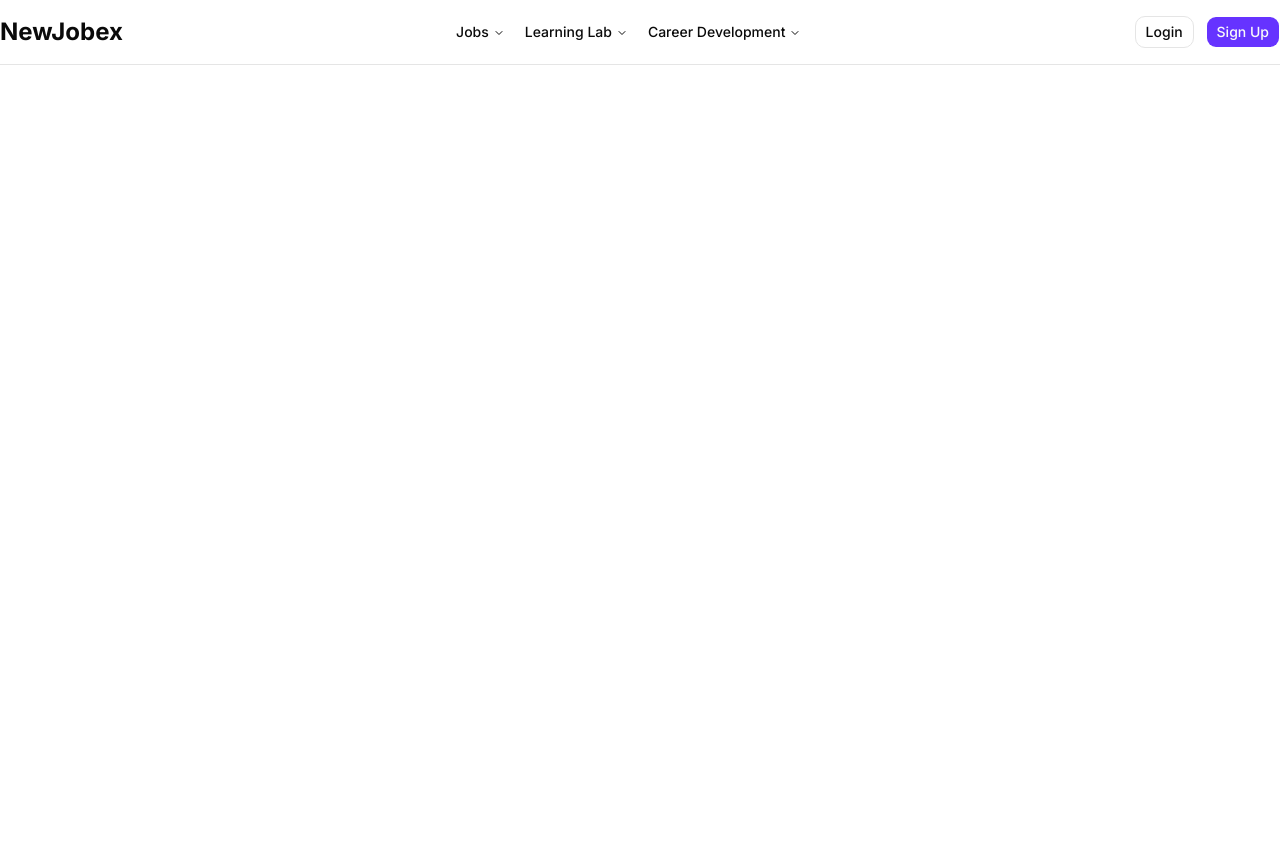
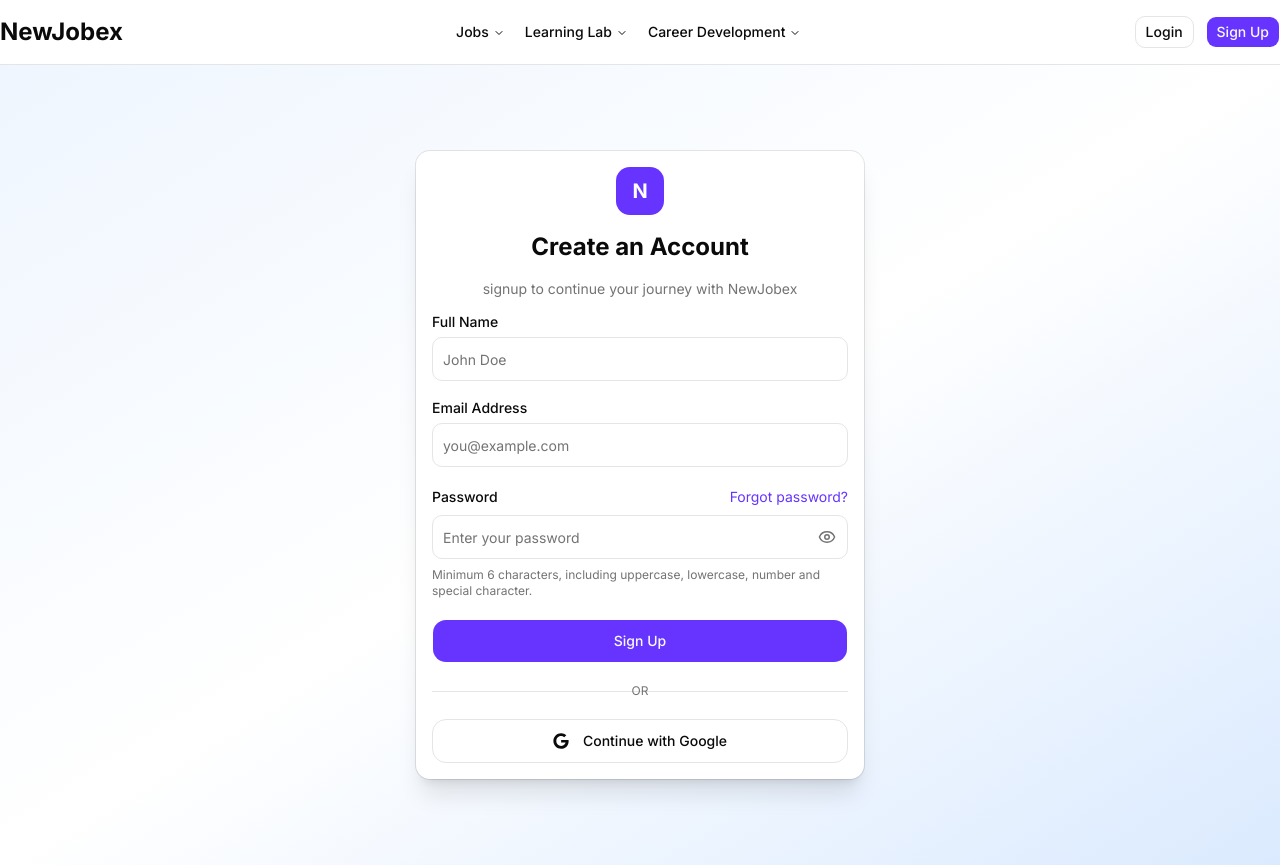
Before and after one commit to tfshorifulislam/new-jobex, a Next.js app: page /auth/signup in a window 1280 px wide. Before the commit the page ends 800 px from the top, so only its background shows below. Built offline with nearby package versions, Linux system fonts and the light colour scheme.

Commit message:
sign up page design done

```diff
--- a/src/app/auth/login/page.jsx
+++ b/src/app/auth/login/page.jsx
@@ -123,6 +123,7 @@
                         Login
                     </Button>
 
+
                     <div className="relative w-full py-2">
 
                         <div className="absolute inset-0 flex items-center">
--- a/src/app/auth/signup/page.jsx
+++ b/src/app/auth/signup/page.jsx
@@ -1,11 +1,166 @@
-import React from 'react';
+"use client";
 
-const signUpPage = () => {
+import { Button } from "@/components/ui/button";
+import { LuEye, LuEyeOff } from "react-icons/lu";
+import {
+    Card,
+    CardAction,
+    CardContent,
+    CardDescription,
+    CardFooter,
+    CardHeader,
+    CardTitle,
+} from "@/components/ui/card";
+
+import { Input } from "@/components/ui/input";
+import { Label } from "@/components/ui/label";
+import { FaGoogle } from "react-icons/fa";
+import Link from "next/link";
+import { useState } from "react";
+
+const SignUpPage = () => {
+
+    const [showPassword, setShowPassword] = useState(false);
+
     return (
-        <div>
+        <div className="flex min-h-screen items-center justify-center bg-linear-to-br from-blue-50 via-white to-blue-100 px-4">
+
+            <Card className="w-full max-w-md border-none shadow-xl">
+
+                <CardHeader className="space-y-3 text-center">
+
+                    <div className="mx-auto flex h-12 w-12 items-center justify-center rounded-xl bg-[#6633ff] text-xl font-bold text-white">
+                        N
+                    </div>
+
+
+                    <CardTitle className="text-2xl font-bold">
+                        Create an Account
+                    </CardTitle>
+
+
+                    <CardDescription>
+                        signup to continue your journey with NewJobex
+                    </CardDescription>
+                </CardHeader>
+
+
+                <CardContent>
+
+                    <form className="space-y-5">
+                        <div className="space-y-2">
+                            <Label htmlFor="name">
+                                Full Name
+                            </Label>
+
+                            <Input
+                                id="name"
+                                required
+                                type="text"
+                                placeholder="John Doe"
+                                className="h-11"
+                            />
+                        </div>
+
+                        <div className="space-y-2">
+                            <Label htmlFor="email">
+                                Email Address
+                            </Label>
+
+                            <Input
+                                id="email"
+                                required
+                                type="email"
+                                placeholder="you@example.com"
+                                className="h-11"
+                            />
+                        </div>
+
+                        <div className="space-y-2">
+
+                            <div className="flex items-center justify-between">
+
+                                <Label htmlFor="password">
+                                    Password
+                                </Label>
+
+                                <Link
+                                    href="/forgot-password"
+                                    className="text-sm text-[#6633ff] hover:underline"
+                                >
+                                    Forgot password?
+                                </Link>
+
+                            </div>
+
+                            <div className="space-y-2">
+                                <div className="relative">
+                                    <Input
+                                        id="password"
+                                        type={showPassword ? "text" : "password"}
+                                        placeholder="Enter your password"
+                                        className="h-11 pr-10"
+                                        required
+                                        minLength={6}
+                                        pattern="^(?=.*[a-z])(?=.*[A-Z])(?=.*\d)(?=.*[@$!%*?&^#()_+\-=\[\]{};':\\|,.<>\/?])[A-Za-z\d@$!%*?&^#()_+\-=\[\]{};':\\|,.<>\/?]{6,}$"
+                                        title="Password must contain at least 6 characters, one uppercase letter, one lowercase letter, one number, and one special character."
+                                    />
+
+                                    <button
+                                        type="button"
+                                        onClick={() => setShowPassword(!showPassword)}
+                                        className="absolute right-3 top-1/2 -translate-y-1/2 text-muted-foreground hover:text-foreground">
+                                        {showPassword ? <LuEyeOff size={18} /> : <LuEye size={18} />}
+                                    </button>
+                                </div>
+
+                                <p className="text-xs text-muted-foreground">
+                                    Minimum 6 characters, including uppercase, lowercase, number and special character.
+                                </p>
+                            </div>
+
+                        </div>
+
+                        {/* card footer */}
+                        <div className="flex flex-col gap-3">
+
+                            <Button
+                                className="h-11 w-full cursor-pointer rounded-xl bg-[#6633ff] hover:bg-[#5522ee]"
+                            >
+                                Sign Up
+                            </Button>
+
+                            <div className="relative w-full py-2">
+
+                                <div className="absolute inset-0 flex items-center">
+                                    <span className="w-full border-t" />
+                                </div>
+
+                                <div className="relative flex justify-center text-xs uppercase">
+                                    <span className="px-3 text-muted-foreground">
+                                        OR
+                                    </span>
+                                </div>
+
+                            </div>
+
+                            <Button
+                                variant="outline"
+                                className="h-11 w-full cursor-pointer rounded-xl"
+                            >
+                                <FaGoogle className="mr-2 h-4 w-4" />
+                                Continue with Google
+                            </Button>
+                        </div>
+
+                    </form>
+
+                </CardContent>
+            </Card>
 
         </div>
     );
 };
 
-export default signUpPage;
+
+export default SignUpPage;
```
